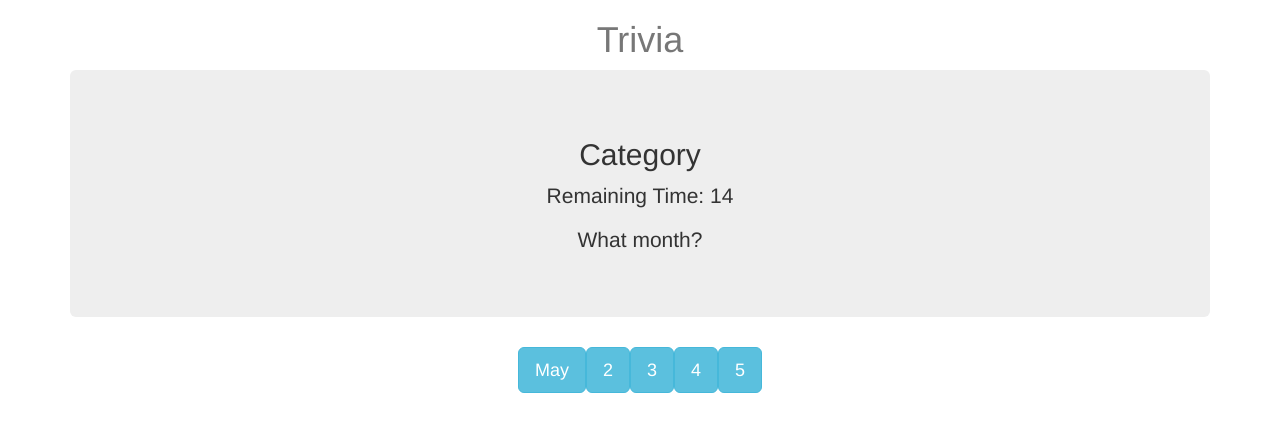
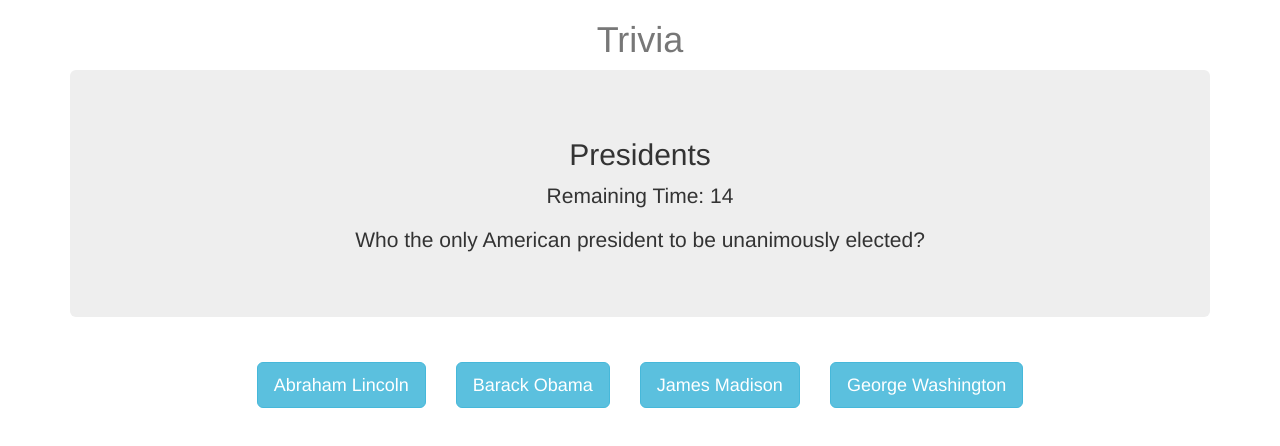
Before and after one commit to bdunams/TriviaGame, a plain HTML site: page index.html in a window 1280 px wide. Both pictures are taken after a click on the button "Start Game". Drawn offline with nearby package versions, Linux system fonts and the light colour scheme.

Commit message:
version 2.0

```diff
--- a/assets/css/style.css
+++ b/assets/css/style.css
@@ -1,3 +1,6 @@
 .last-seconds{
   color: red;
 }
+.option{
+  margin: 15px;
+}
--- a/assets/js/app.js
+++ b/assets/js/app.js
@@ -1,5 +1,6 @@
 $(document).ready(function(){
 
+  // event listeners
   $("#start").on('click', trivia.startGame);
   $(document).on('click' , '.option', trivia.guessChecker);
 
@@ -11,36 +12,58 @@ var trivia = {
   incorrect: 0,
   unanswered: 0,
   currentSet: 0,
-  result: false,
-  timer: 15,
+  timer: 20,
   timerOn: false,
   timerId : '',
+  // questions options and answers data
   questions: {
-    q1: 'What month?',
-    q2: '2',
-    q3: '3',
-    q4: '4'
+    q1: 'Who the only American president to be unanimously elected?',
+    q2: 'Who was the first president to call his residence in Washington, D.C. the "White House"?',
+    q3: 'Who was the first president to hold a press conference on television?',
+    q4: 'Who was the first president to campaign by telephone?',
+    q5: 'Who was the first American president to name an African American to his cabinet?',
+    q6: 'Who was the 16th president of the United States?',
+    q7: "Which president established Yellowstone as the nation's first national park on March 1, 1872"
   },
   options: {
-    q1: ['May', 2, 3, 4, 5],
-    q2: [1, 2, 3, 4, 5],
-    q3: [1, 2, 3, 4, 5],
-    q4: [1, 2, 3, 4, 5]
+    q1: ['Abraham Lincoln', 'Barack Obama', 'James Madison', 'George Washington'],
+    q2: ['Thomas Jefferson', 'George Washington', 'Theodore Roosevelt', 'John Quincy Adams'],
+    q3: ['Lyndon B. Johnson', 'Franklin D. Roosevelt', 'Barack Obama', 'John F. Kennedy'],
+    q4: ['Theodore Roosevelt', 'William McKinley', 'Harry S. Truman', 'Franklin D. Roosevelt'],
+    q5: ['Lyndon B. Johnson','James Monroe','Abraham Lincoln','Millard Fillmore'],
+    q6: ['James K. Polk','James Monroe','Zachary Taylor','Abraham Lincoln'],
+    q7: ['Grover Cleveland', 'John Tyler', 'Ulysses S. Grant','Herbert Hoover']
   },
   answers: {
-    q1: 'May',
-    q2: '2',
-    q3: '3',
-    q4: '4'
+    q1: 'George Washington',
+    q2: 'Theodore Roosevelt',
+    q3: 'John F. Kennedy',
+    q4: 'William McKinley',
+    q5: 'Lyndon B. Johnson',
+    q6: 'Abraham Lincoln',
+    q7: 'Ulysses S. Grant'
   },
   // trivia methods
   // method to initialize game
   startGame: function(){
+    // restarting game results
+    trivia.currentSet = 0;
+    trivia.correct = 0;
+    trivia.incorrect = 0;
+    trivia.unanswered = 0;
+    clearInterval(trivia.timerId);
+
+    // show game section
+    $('#game').show();
+
+    //  empty last results
+    $('#results').html('');
+
     // show timer
     $('#timer').text(trivia.timer);
 
     // remove start button
-    $('#start').remove();
+    $('#start').hide();
 
     // ask first question
     trivia.nextQuestion();
@@ -63,8 +86,11 @@ var trivia = {
     var questionContent = Object.values(trivia.questions)[trivia.currentSet];
     $('#question').text(questionContent);
 
+    // an array of all the user options for the current question
+    var questionOptions = Object.values(trivia.options)[trivia.currentSet];
+
     // creates all the trivia guess options in the html
-    $.each(Object.values(trivia.options)[trivia.currentSet], function(index, key){
+    $.each(questionOptions, function(index, key){
       $('#options').append($('<button class="option btn btn-info btn-lg">'+key+'</button>'));
     })
 
@@ -79,13 +105,30 @@ var trivia = {
           $('#timer').addClass('last-seconds');
         }
     }
-    //  time has run out and increment unanswered, run result
+    // the time has run out and increment unanswered, run result
     else if(trivia.timer === -1){
       trivia.unanswered++;
       trivia.result = false;
       clearInterval(trivia.timerId);
       resultId = setTimeout(trivia.guessResult, 3000);
       $('#results').html('<h3>Times up! The answer was '+ Object.values(trivia.answers)[trivia.currentSet] +'</h3>');
+    }
+    // if all the questions have been shown end the game, show results
+    else if(trivia.currentSet === Object.keys(trivia.questions).length){
+
+      // adds results of game (correct, incorrect, unanswered) to the page
+      $('#results')
+        .html('<h3>Here are the results of the game!</h3>'+
+        '<p>Correct: '+ trivia.correct +'</p>'+
+        '<p>Incorrect: '+ trivia.incorrect +'</p>'+
+        '<p>Unaswered: '+ trivia.unanswered +'</p>'+
+        '<p>Please play again!</p>');
+
+      // hide game sction
+      $('#game').hide();
+
+      // show start button to begin a new game
+      $('#start').show();
     }
 
   },
@@ -95,48 +138,44 @@ var trivia = {
     // timer ID for gameResult setTimeout
     var resultId;
 
-    console.log($(this).text());
-    console.log(Object.values(trivia.answers)[trivia.currentSet]);
+    // the answer to the current question being asked
+    var currentAnswer = Object.values(trivia.answers)[trivia.currentSet];
 
-    // if the text of the option matches the answer of the current question
-    if($(this).text() === Object.values(trivia.answers)[trivia.currentSet]){
+    // if the text of the option picked matches the answer of the current question, increment correct
+    if($(this).text() === currentAnswer){
+      // turn button green for correct
+      $(this).addClass('btn-success').removeClass('btn-info');
 
       trivia.correct++;
-      trivia.result = true;
       clearInterval(trivia.timerId);
       resultId = setTimeout(trivia.guessResult, 3000);
-      console.log(trivia.correct);
       $('#results').html('<h3>Correct Answer!</h3>');
     }
+    // else the user picked the wrong option, increment incorrect
     else{
+      // turn button clicked red for incorrect
+      $(this).addClass('btn-danger').removeClass('btn-info');
 
       trivia.incorrect++;
-      trivia.result = false;
       clearInterval(trivia.timerId);
       resultId = setTimeout(trivia.guessResult, 3000);
-      console.log(trivia.incorrect);
-      $('#results').html('<h3>Sorry the answer was '+ Object.values(trivia.answers)[trivia.currentSet] +'</h3>');
+      $('#results').html('<h3>Sorry, the answer was '+ currentAnswer +'</h3>');
     }
 
   },
-  //
+  // method to remove previous question results and options
   guessResult : function(){
+
+    // increment to next question set
     trivia.currentSet++;
 
-    if(trivia.result === true){
-      //$(this).removeClass('btn-info').addClass('btn-success');
-      $('.option').remove();
-      trivia.nextQuestion();
-      $('#results h3').remove();
-    }
-    else if(trivia.result === false){
-      //$(this).removeClass('btn-info').addClass('btn-success');
-      $('.option').remove();
-      trivia.nextQuestion();
-      $('#results h3').remove();
-    }
+    // remove the options and results
+    $('.option').remove();
+    $('#results h3').remove();
 
-  },
+    // begin next question
+    trivia.nextQuestion();
 
+  }
 
 }
--- a/index.html
+++ b/index.html
@@ -27,9 +27,11 @@
       </div>
 
       <div class="jumbotron text-center">
-        <h2>Category</h2>
-        <p id="remaining-time" class="lead">Remaining Time: <span id="timer"></span></p>
-        <p id="question" class="lead"></p>
+        <div id="game">
+          <h2>Presidents</h2>
+          <p id="remaining-time" class="lead">Remaining Time: <span id="timer"></span></p>
+          <p id="question" class="lead"></p>
+        </div>
         <div id="results">
 
         </div>
```
